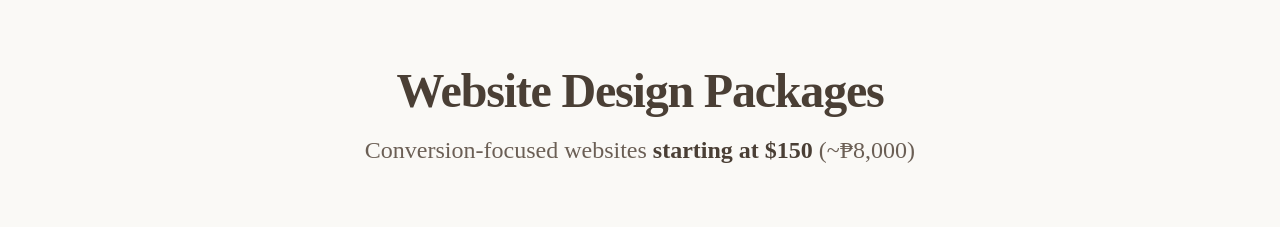
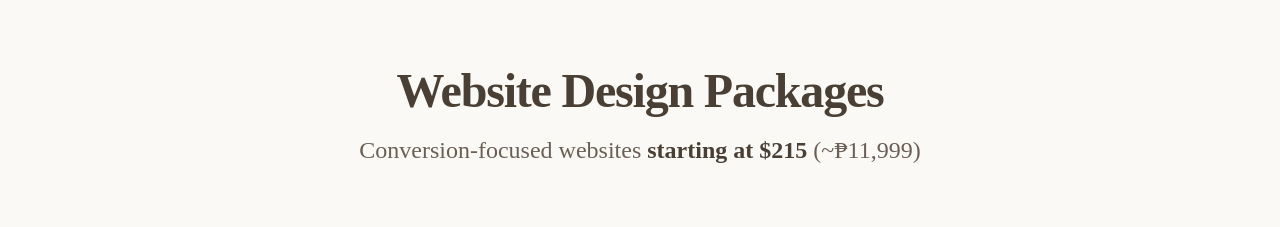
Before and after one commit to anghelusjr/WebDesigns, a React (Vite) app: page / in a window 1280 px wide. Shown: the part 7020-7247 px from the top of the page. Built offline with nearby package versions, Linux system fonts and the light colour scheme.

Commit message:
Update pricing from $150 to $215

```diff
--- a/src/sections/Pricing.jsx
+++ b/src/sections/Pricing.jsx
@@ -116,10 +116,10 @@ export default function Pricing() {
                         Conversion-focused websites
                     </span>{" "}
                     <span className="text-[#4A3F35] font-semibold">
-                        starting at $150
+                        starting at $215
                     </span>{" "}
                     <span className="text-[#6B5F55]">
-                        (~₱8,000)
+                        (~₱11,999)
                     </span>
                 </motion.h3>
 
```
